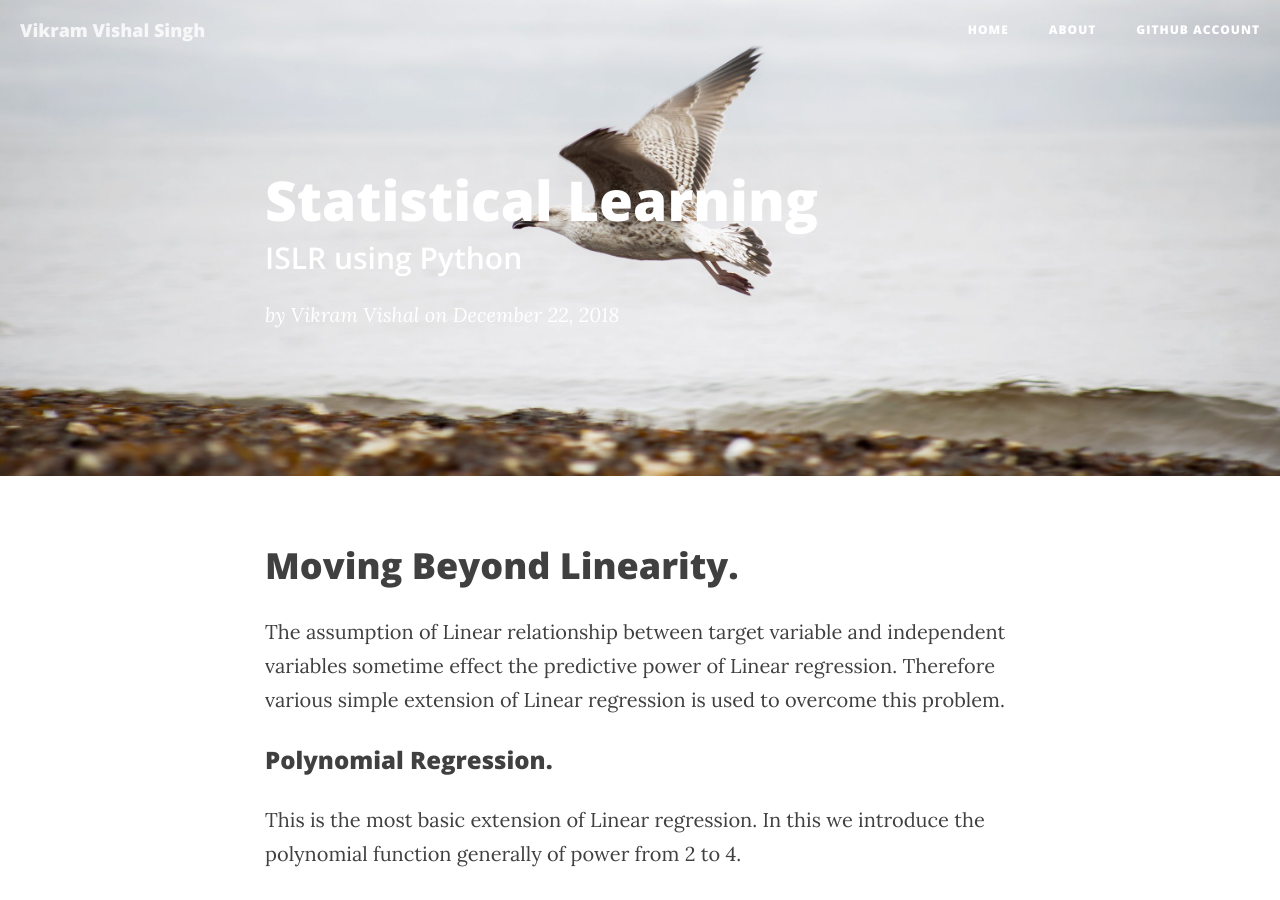
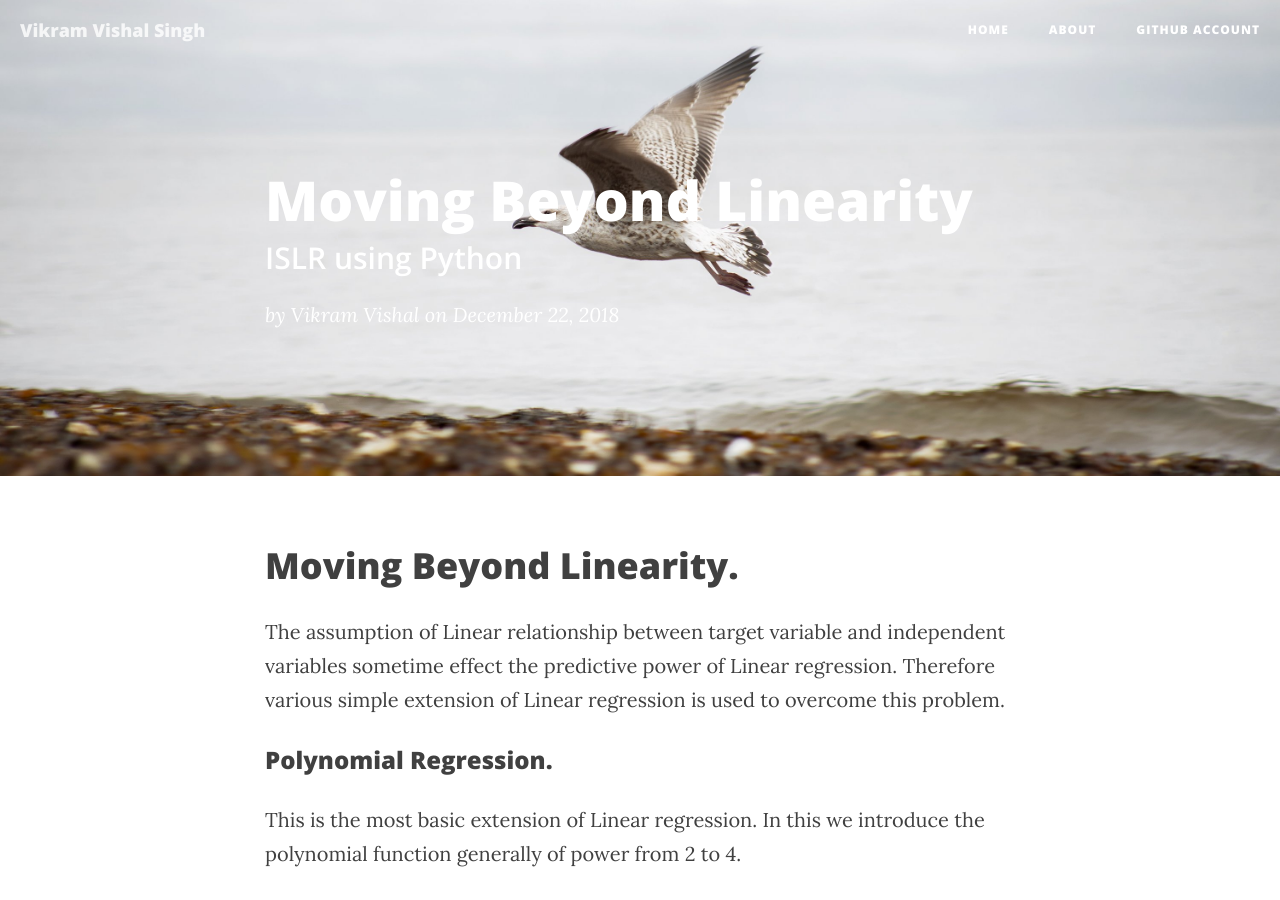
Before and after one commit to vvsbnmit/vvsbnmit.github.io, a Jekyll site: the page built from _posts/2018-12-22-Chapter-7.md, in a window 1280 px wide and 900 px high. Built offline with Jekyll 4.4.1, drawn with Linux system fonts in a browser that asks for light colours; nearby versions of some CDN libraries.

Commit message:
Update 2018-12-22-Chapter-7.md

```diff
--- a/_posts/2018-12-22-Chapter-7.md
+++ b/_posts/2018-12-22-Chapter-7.md
@@ -1,6 +1,6 @@
 ---
 layout:     post
-title:      "Statistical Learning"
+title:      "Moving Beyond Linearity"
 subtitle:   "ISLR using Python"
 date:       2018-12-22 10:00:00
 author:     "Vikram Vishal"
```
